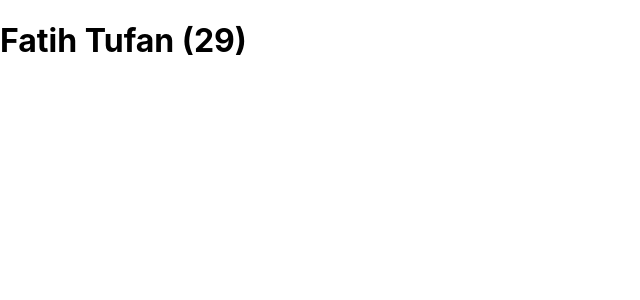
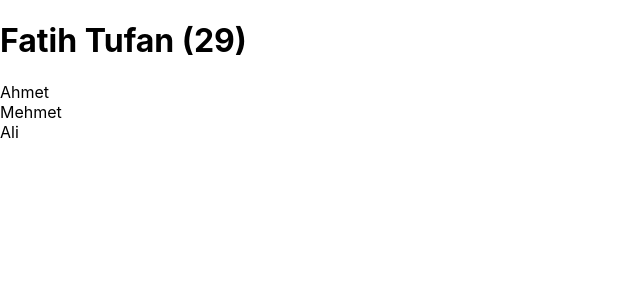
Before and after one commit to fatihtufan/first-app, a React (Create React App) app: page / in a window 1280 px wide. Shown: the top 300 px of the page, without its empty margins (0-640 px from the left). Built offline with nearby package versions, Linux system fonts and the light colour scheme.

Commit message:
döngülerde key prop kullanımı

```diff
--- a/src/App.js
+++ b/src/App.js
@@ -1,12 +1,31 @@
 import './App.css';
 import User from './components/User';
 
-
+const friends = [
+  {
+    id:1,
+    name: 'Ahmet'
+  },
+  {
+    id:2,
+    name: 'Mehmet'
+  },
+  {
+    id:3,
+    name: 'Ali'
+  },
+];
 
 function App() {
   return (
     <>
-    <User name="Fatih" surname="Tufan" isLoggedIn={true} age={29}/>
+      <User
+        name="Fatih"
+        surname="Tufan"
+        isLoggedIn={true}
+        age={29}
+        friends={friends}
+      />
     </>
   );
 }
--- a/src/components/User.js
+++ b/src/components/User.js
@@ -1,8 +1,13 @@
-function User({ name, surname, age, isLoggedIn }) {
+function User({ name, surname, age, isLoggedIn, friends }) {
     return (
-        <h1>
-            {isLoggedIn ? `${name} ${surname} (${age})` : "Giriş Yapmadınız."}
-        </h1>
+        <>
+            <h1>{isLoggedIn ? `${name} ${surname} (${age})` : "Giriş Yapmadınız."}</h1>
+
+            {
+                friends.map(friend => <div key={friend.id}>{friend.name}</div>)
+            }
+
+        </>
     );
 }
 
```
